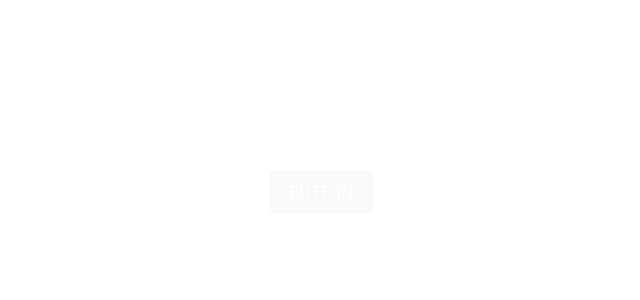
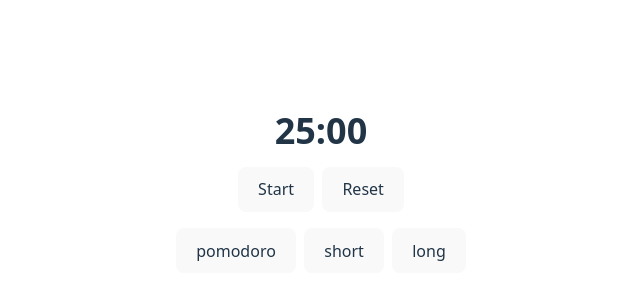
Before and after one commit to IRezig/productivity-app, a Vue app: page / in a window 1280 px wide. Shown: the part 208-508 px from the top of the page, without its empty margins (319-959 px from the left). Built offline with nearby package versions, Linux system fonts and the light colour scheme.

Commit message:
working timer

```diff
--- a/index.html
+++ b/index.html
@@ -4,7 +4,7 @@
     <meta charset="UTF-8" />
     <link rel="icon" type="image/svg+xml" href="/vite.svg" />
     <meta name="viewport" content="width=device-width, initial-scale=1.0" />
-    <title>Vite + Vue</title>
+    <title>Productivity App</title>
   </head>
   <body>
     <div id="app"></div>
--- a/src/App.vue
+++ b/src/App.vue
@@ -1,24 +1,7 @@
 <script setup>
+import TimerDisplay from './components/TimerDisplay.vue';
 </script>
 
 <template>
-  <button
-  class="inline-block cursor-pointer rounded-md bg-gray-800 px-4 py-3 text-center text-sm font-semibold uppercase text-white transition duration-200 ease-in-out hover:bg-gray-900">
-  Button
-</button>
+  <TimerDisplay />
 </template>
-
-<style scoped>
-.logo {
-  height: 6em;
-  padding: 1.5em;
-  will-change: filter;
-  transition: filter 300ms;
-}
-.logo:hover {
-  filter: drop-shadow(0 0 2em #646cffaa);
-}
-.logo.vue:hover {
-  filter: drop-shadow(0 0 2em #42b883aa);
-}
-</style>
--- /dev/null
+++ b/src/components/TimerDisplay.vue
@@ -0,0 +1,24 @@
+<template>
+    <div>
+        <div>
+            <p class="text-4xl font-bold">{{ formattedTime }}</p>
+        </div>
+        <div class="flex gap-2 justify-center items-center mt-4">
+            <button v-if="!isRunning" @click="start">Start</button>
+            <button v-if="isRunning" @click="stop">Stop</button>
+            <button @click="reset">Reset</button>
+        </div>
+        <div class="flex gap-2 justify-center items-center mt-4">
+            <button v-for="mode in modesListWithTime" :key="mode.name" @click="setMode(mode.name)">
+                {{ mode.name }}
+            </button>
+        </div>
+    </div>
+</template>
+
+<script setup>
+import { useTimer } from '../composables/useTimer';
+
+const { isRunning, start, stop, reset, setMode, modesListWithTime, formattedTime } = useTimer();
+
+</script>
--- /dev/null
+++ b/src/composables/useTimer.ts
@@ -0,0 +1,73 @@
+import { computed, ref } from "vue";
+
+export const useTimer = () => {
+  const modes = {
+    pomodoro: 25 * 60,
+    short: 5 * 60,
+    long: 15 * 60,
+  };
+
+  const modesList = Object.keys(modes);
+  const modesListWithTime = modesList.map((mode) => ({
+    name: mode,
+    time: modes[mode],
+  }));
+
+  const mode = ref("pomodoro");
+  const timeLeft = ref(modes[mode.value]);
+  const isRunning = ref(false);
+  const timerId = ref<number | null>(null);
+
+  const tick = () => {
+    if (!isRunning.value) return;
+    timeLeft.value--;
+    if (timeLeft.value <= 0) {
+      stop();
+    }
+  };
+
+  const start = () => {
+    if (isRunning.value) return;
+    isRunning.value = true;
+    if (timerId.value !== null) return; // Prevent multiple intervals
+    timerId.value = window.setInterval(() => {
+      tick();
+    }, 1000);
+  };
+
+  const stop = () => {
+    isRunning.value = false;
+    if (timerId.value !== null) {
+      clearInterval(timerId.value);
+      timerId.value = null;
+    }
+  };
+
+  const reset = () => {
+    stop();
+    timeLeft.value = modes[mode.value];
+  };
+
+  const setMode = (newMode: keyof typeof modes) => {
+    stop();
+    mode.value = newMode;
+    timeLeft.value = modes[newMode];
+  };
+
+  const formattedTime = computed(() => {
+    const minutes = Math.floor(timeLeft.value / 60);
+    const seconds = timeLeft.value % 60;
+    return `${minutes}:${seconds.toString().padStart(2, "0")}`;
+  });
+
+  return {
+    timeLeft,
+    isRunning,
+    start,
+    stop,
+    reset,
+    setMode,
+    modesListWithTime,
+    formattedTime,
+  };
+};
```
Also changed, not shown: src/assets/vite.svg (added).
